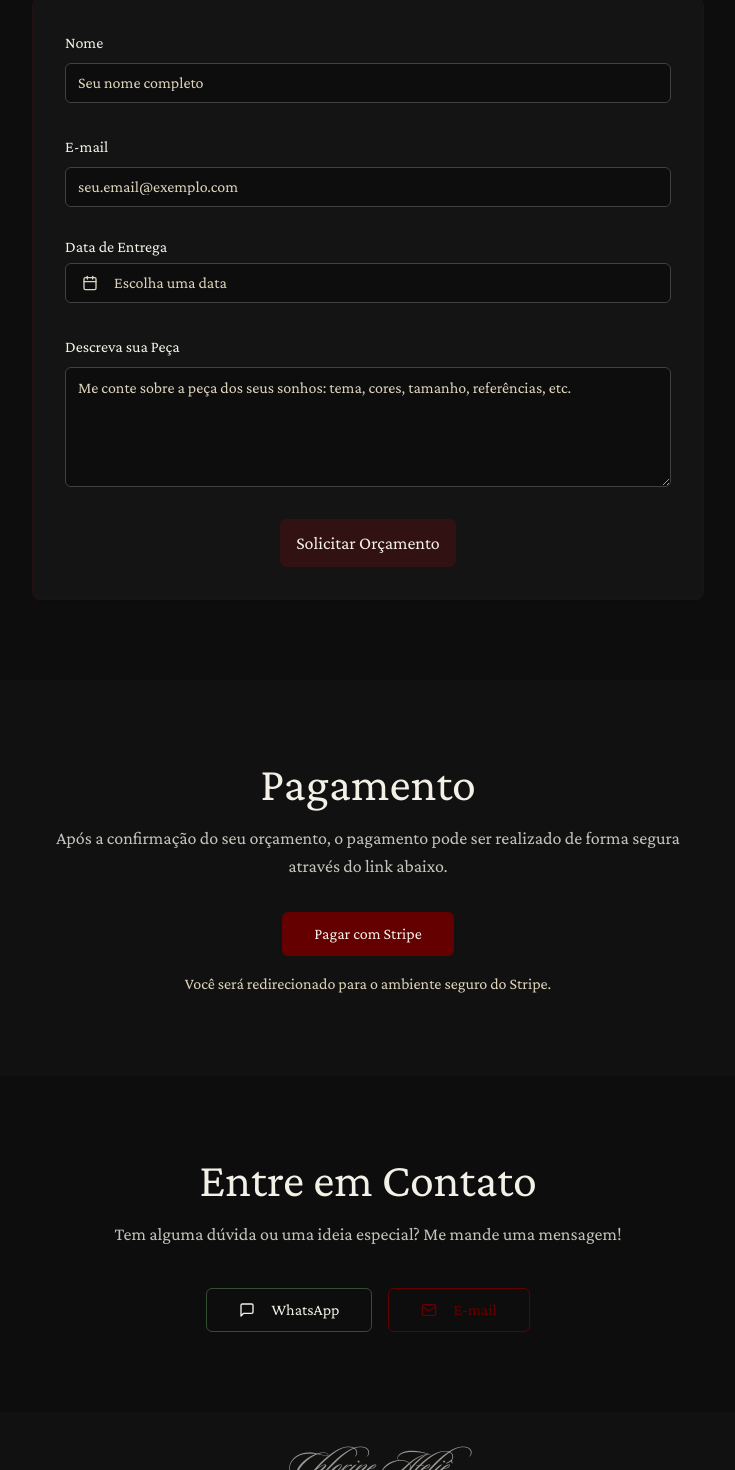
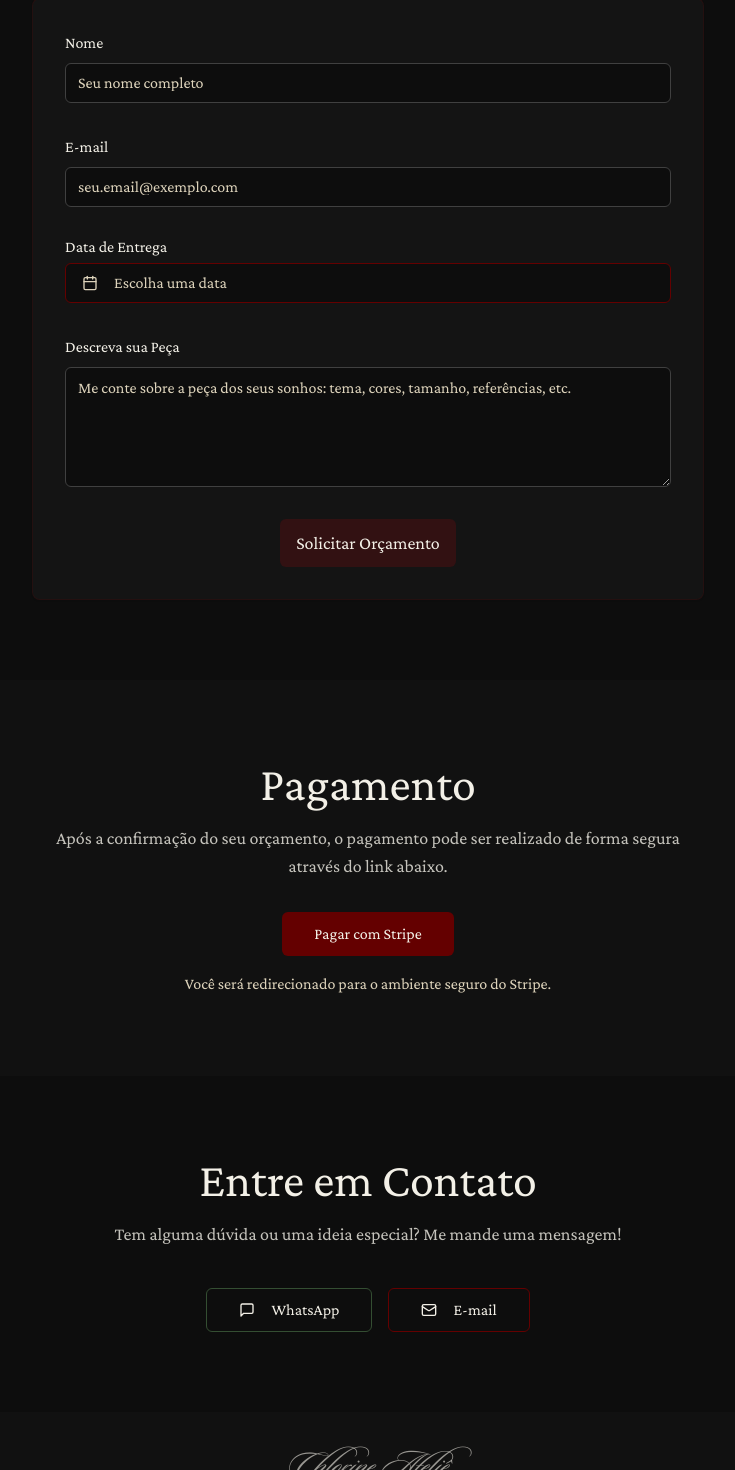
Before and after one commit to Kilobe0/atelie_prototipo, a Next.js app: page / in a window 1280 px wide. Shown: the part 5894-7364 px from the top of the page, without its empty margins (272-1007 px from the left). Built offline with nearby package versions, Linux system fonts and the light colour scheme.

Commit message:
fix: update button styles for improved visual consistency and interaction; add outlineSecondary variant for better UI differentiation

```diff
--- a/src/components/sections/contact.tsx
+++ b/src/components/sections/contact.tsx
@@ -23,13 +23,13 @@ export function Contact() {
             Tem alguma dúvida ou uma ideia especial? Me mande uma mensagem!
           </p>
           <div className="flex flex-col sm:flex-row justify-center items-center gap-4">
-            <Button asChild variant="outline" size="lg" className="text-base border-secondary text-secondary-foreground hover:bg-secondary/20 transition-colors w-full sm:w-auto">
+            <Button asChild variant="outlineSecondary" size="lg" className="text-base w-full sm:w-auto">
               <Link href={`https://wa.me/${whatsappNumber}`} target="_blank" rel="noopener noreferrer">
                 <MessageSquare className="mr-2 h-5 w-5" />
                 WhatsApp
               </Link>
             </Button>
-            <Button asChild variant="outline" size="lg" className="text-base border-accent text-accent hover:bg-accent hover:text-accent-foreground transition-colors w-full sm:w-auto">
+            <Button asChild variant="outline" size="lg" className="text-base w-full sm:w-auto">
                <Link href={`mailto:${emailAddress}`}>
                  <Mail className="mr-2 h-5 w-5" />
                  E-mail
--- a/src/components/ui/button.tsx
+++ b/src/components/ui/button.tsx
@@ -16,7 +16,9 @@ const buttonVariants = cva(
         destructive:
           "bg-destructive text-destructive-foreground hover:hover:bg-destructive/90 active:bg-destructive/80",
         outline:
-          "border border-input bg-background hover:hover:bg-accent hover:hover:text-accent-foreground active:bg-accent/20",
+          "border border-accent bg-background hover:hover:bg-accent/20 hover:hover:text-accent-foreground active:bg-accent/20",
+        outlineSecondary:
+          "border border-secondary bg-transparent text-secondary-foreground hover:hover:bg-secondary/20 active:bg-secondary/30",
         secondary:
           "bg-secondary text-secondary-foreground hover:hover:bg-secondary/80 active:bg-secondary/70",
         ghost:
```
